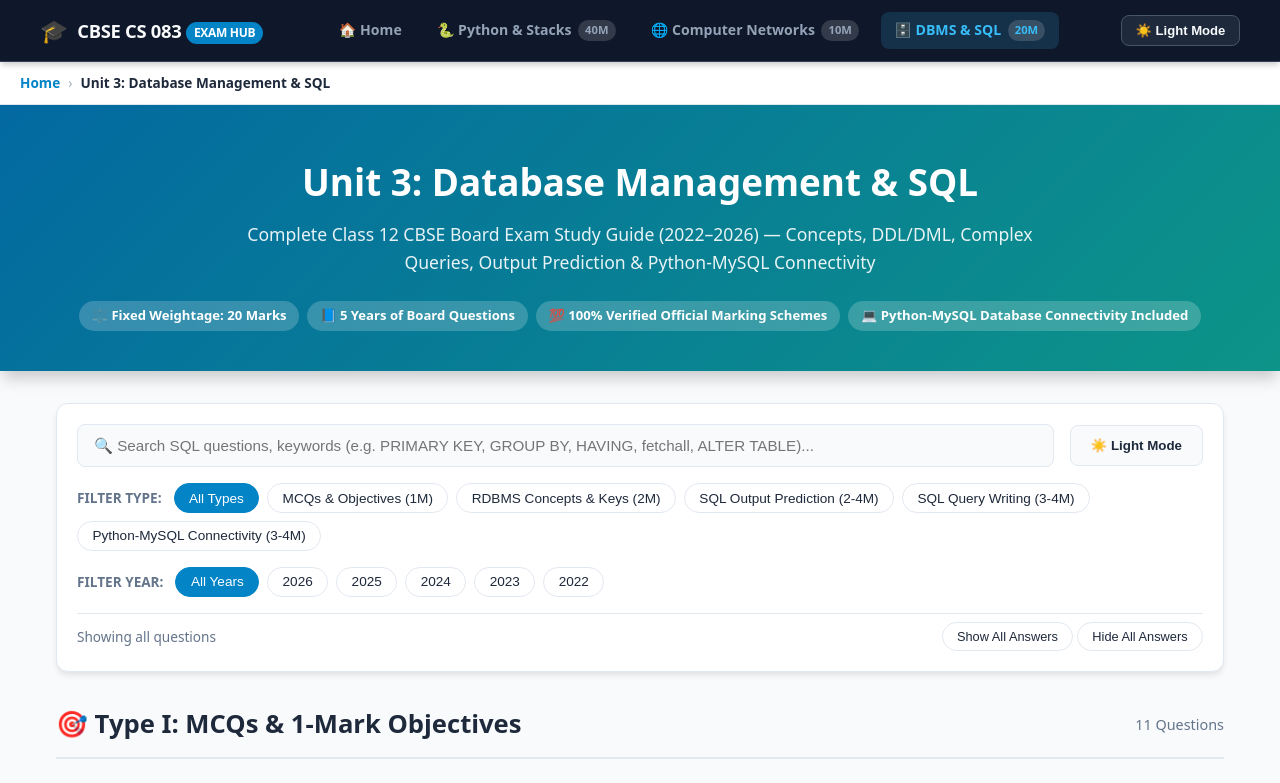
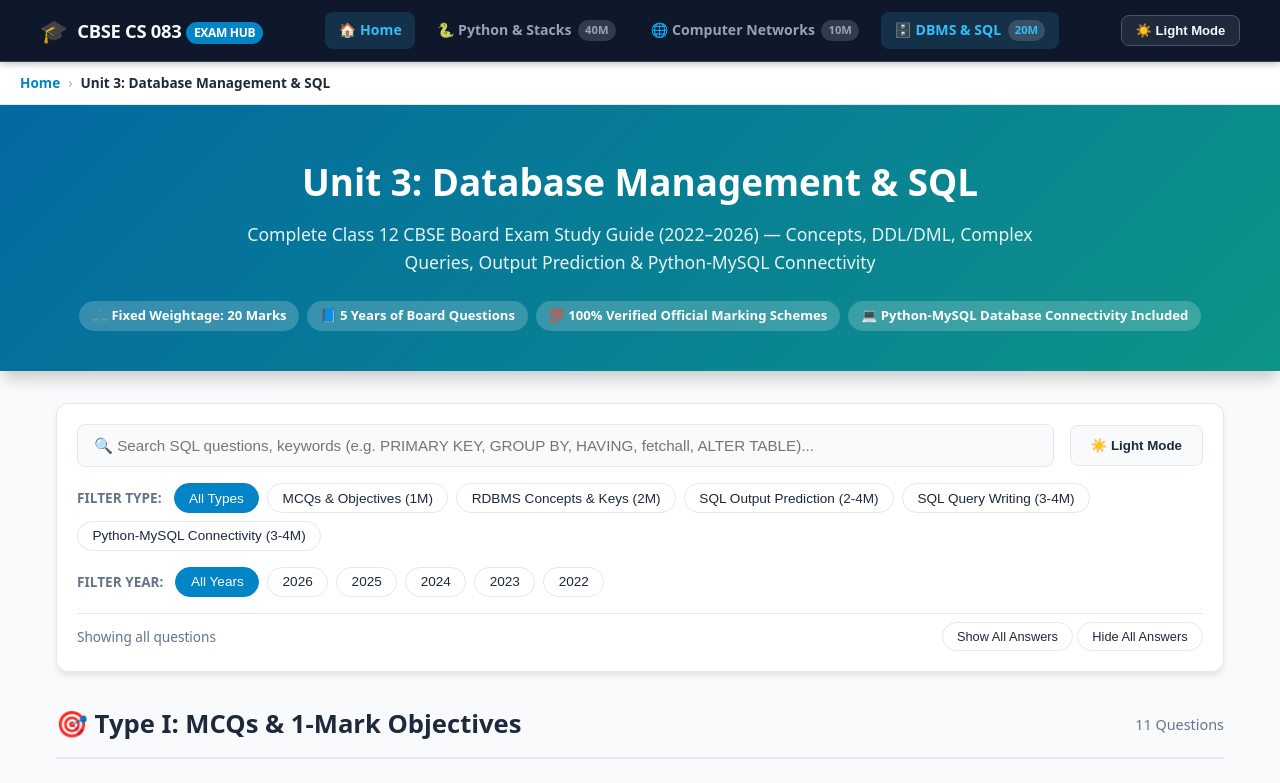
Before and after one commit to sudheercs/cbsecs, a plain HTML site: page docs/cs_exam_prep/dbms_sql_guide.html in a window 1280 px wide. Shown: the top 783 px of the page. Drawn offline with Linux system fonts and the light colour scheme.

```diff
--- a/docs/cs_exam_prep/dbms_sql_guide.html
+++ b/docs/cs_exam_prep/dbms_sql_guide.html
@@ -351,7 +351,7 @@
       <span class="brand-text">CBSE CS 083 <span class="brand-sub">Exam Hub</span></span>
     </a>
     <div class="nav-links">
-      <a href="index.html" class="nav-item ">🏠 Home</a>
+      <a href="https://sudheercs.github.io/cbsecs/" class="nav-item active">🏠 Home</a>
       <a href="python_study_guide.html" class="nav-item ">🐍 Python & Stacks <span class="nav-badge">40M</span></a>
       <a href="networks_study_guide.html" class="nav-item ">🌐 Computer Networks <span class="nav-badge">10M</span></a>
       <a href="dbms_sql_guide.html" class="nav-item active">🗄️ DBMS & SQL <span class="nav-badge">20M</span></a>
```
